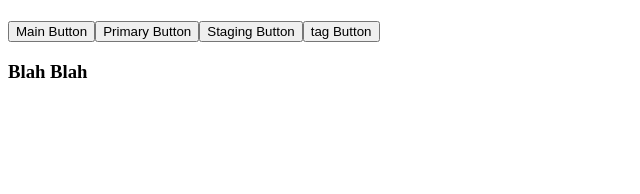
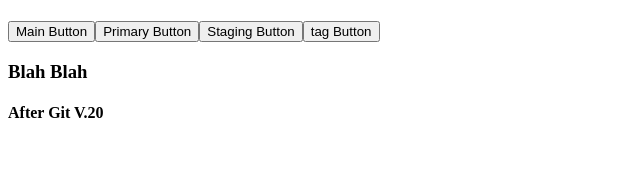
Before and after one commit to minzayarmaung/advanced_Git_System, an Angular app in the folder gitSystem/: page / in a window 1280 px wide. Shown: the top 194 px of the page, without its empty margins (0-640 px from the left). Built offline with nearby package versions, Linux system fonts and the light colour scheme.

Commit message:
add after version 2.0

```diff
--- a/gitSystem/src/app/app.component.html
+++ b/gitSystem/src/app/app.component.html
@@ -9,3 +9,5 @@
 <button> tag Button </button>
 
 <h3> Blah Blah </h3>
+
+<h4> After Git V.20 </h4>
```
